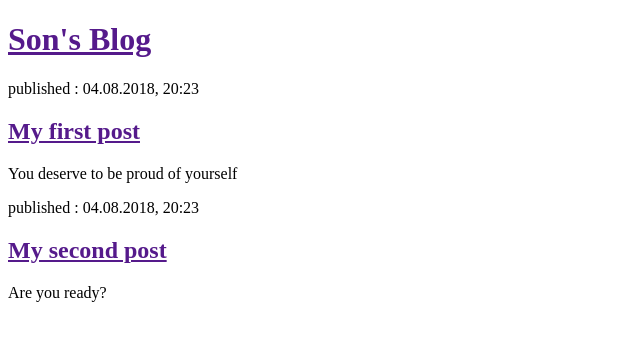
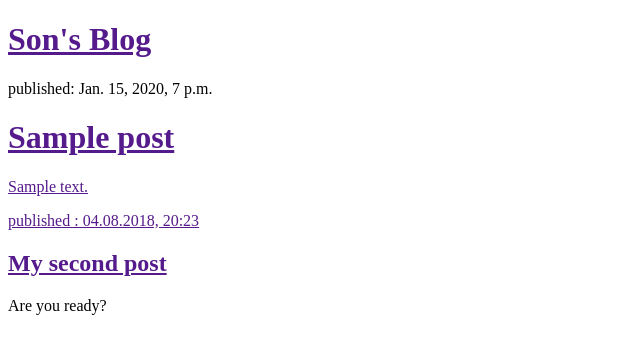
Before and after one commit to myeol2/my-first-blog, a Django app: template blog/templates/blog/post_list.html in a window 1280 px wide. Shown: the top 354 px of the page, without its empty margins (0-640 px from the left). Run offline with Django 3.2, Linux system fonts and the light colour scheme; the template is opened without the code that fills it: values that come from a table or form of the project are taken from there, others are empty; tables that the repository leaves empty hold one stand-in row (values such as "Sample post").

Commit message:
binding querysets to templates

```diff
--- a/blog/templates/blog/post_list.html
+++ b/blog/templates/blog/post_list.html
@@ -8,12 +8,13 @@
 			<h1><a href=""> Son's Blog </a></h1>
 		</div>
 
-		<div>
-			<p>published : 04.08.2018, 20:23</p>
-			<h2><a href="">My first post</a></h2>
-			<p> You deserve to be proud of yourself </p>
-		</div>
-
+    {% for post in posts %}
+      <div>
+        <p> published: {{post.published_date}}</p>
+        <h1><a href=""> {{post.title}}</h1>
+        <p>{{post.text|linebreaksbr}}</p>
+      </div>
+    {% endfor %}
 		<div>
 			<p>published : 04.08.2018, 20:23 </p>
 			<h2><a href=""> My second post </a></h2>
```
Also changed, not shown: blog/views.py (+5 -3 lines), blog/urls.py (line endings or trailing spaces).
